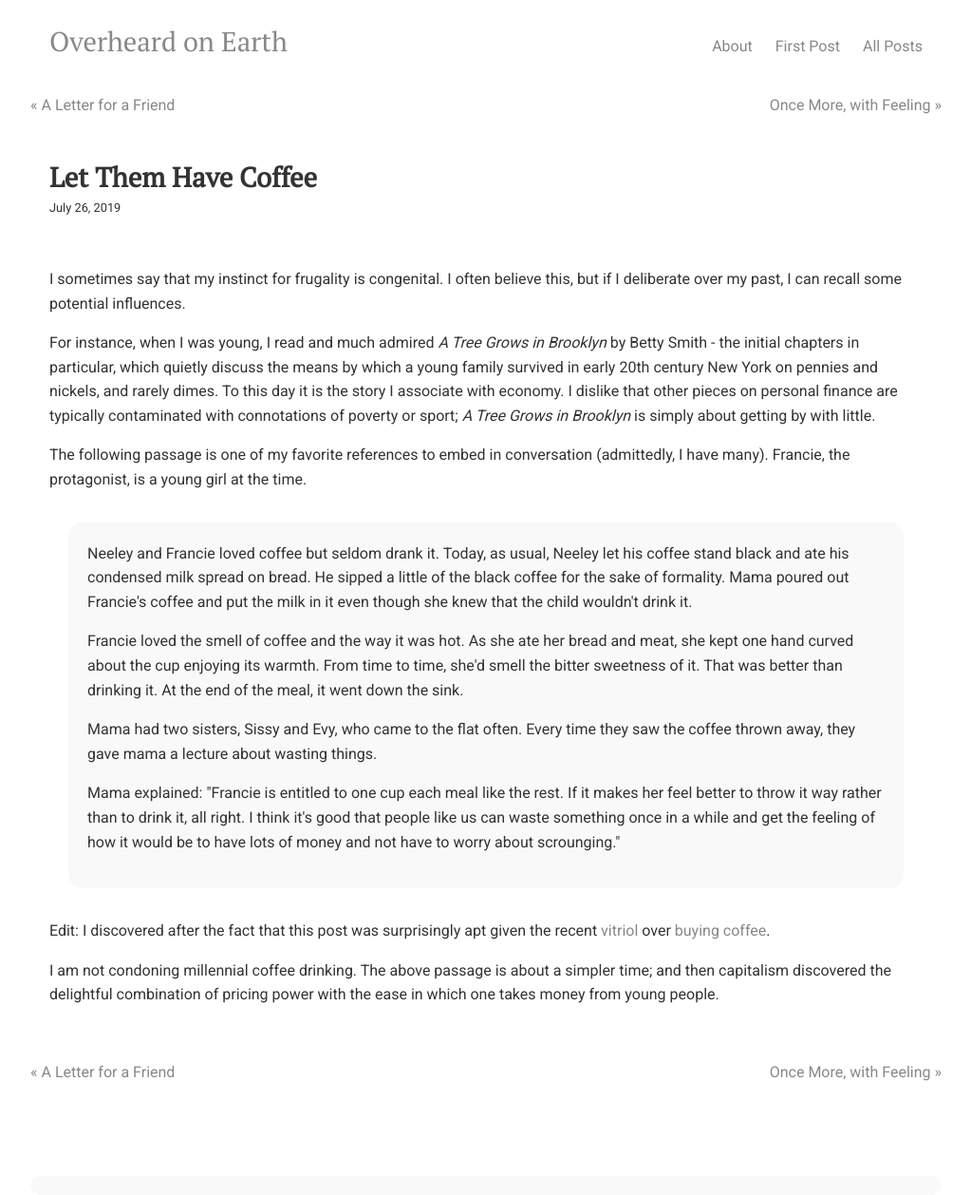
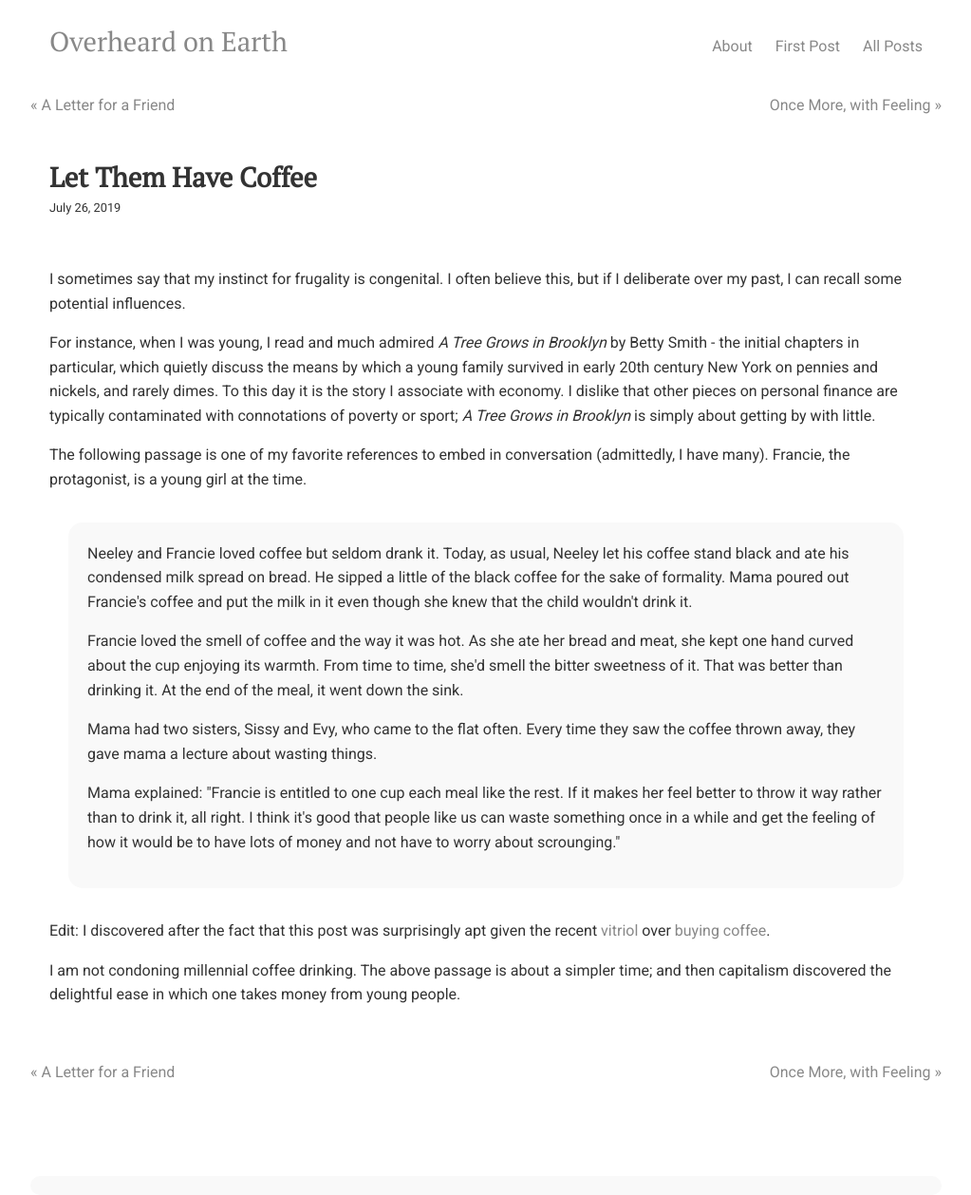
Before and after one commit to overheardonearth/overheardonearth.github.io, a Jekyll site: the page built from _posts/2019-07-26-let-them-have-coffee.html, in a window 1280 px wide. Shown: the whole page at 95% size, without its empty margins (128-1151 px from the left). Built offline with Jekyll 4.4.1, drawn with Linux system fonts in a browser that asks for light colours; comment, search, counter and statistics services are not loaded.

Commit message:
Update 2019-07-26-let-them-have-coffee.html

```diff
--- a/_posts/2019-07-26-let-them-have-coffee.html
+++ b/_posts/2019-07-26-let-them-have-coffee.html
@@ -30,4 +30,4 @@ Mama explained: "Francie is entitled to one cup each meal like the rest. If it m
 
   Edit: I discovered after the fact that this post was surprisingly apt given the recent <a href="https://www.eater.com/2019/6/11/18661768/suze-orman-coffee-latte-myth-millennial-personal-finance-tips">vitriol</a> over <a href="https://www.theatlantic.com/health/archive/2019/07/coffee-financial-advice/594244/">buying coffee</a>.
   <p>
-I am not condoning millennial coffee drinking. The above passage is about a simpler time; and then capitalism discovered the delightful combination of pricing power with the ease in which one takes money from young people.
+I am not condoning millennial coffee drinking. The above passage is about a simpler time; and then capitalism discovered the delightful ease in which one takes money from young people.
```
